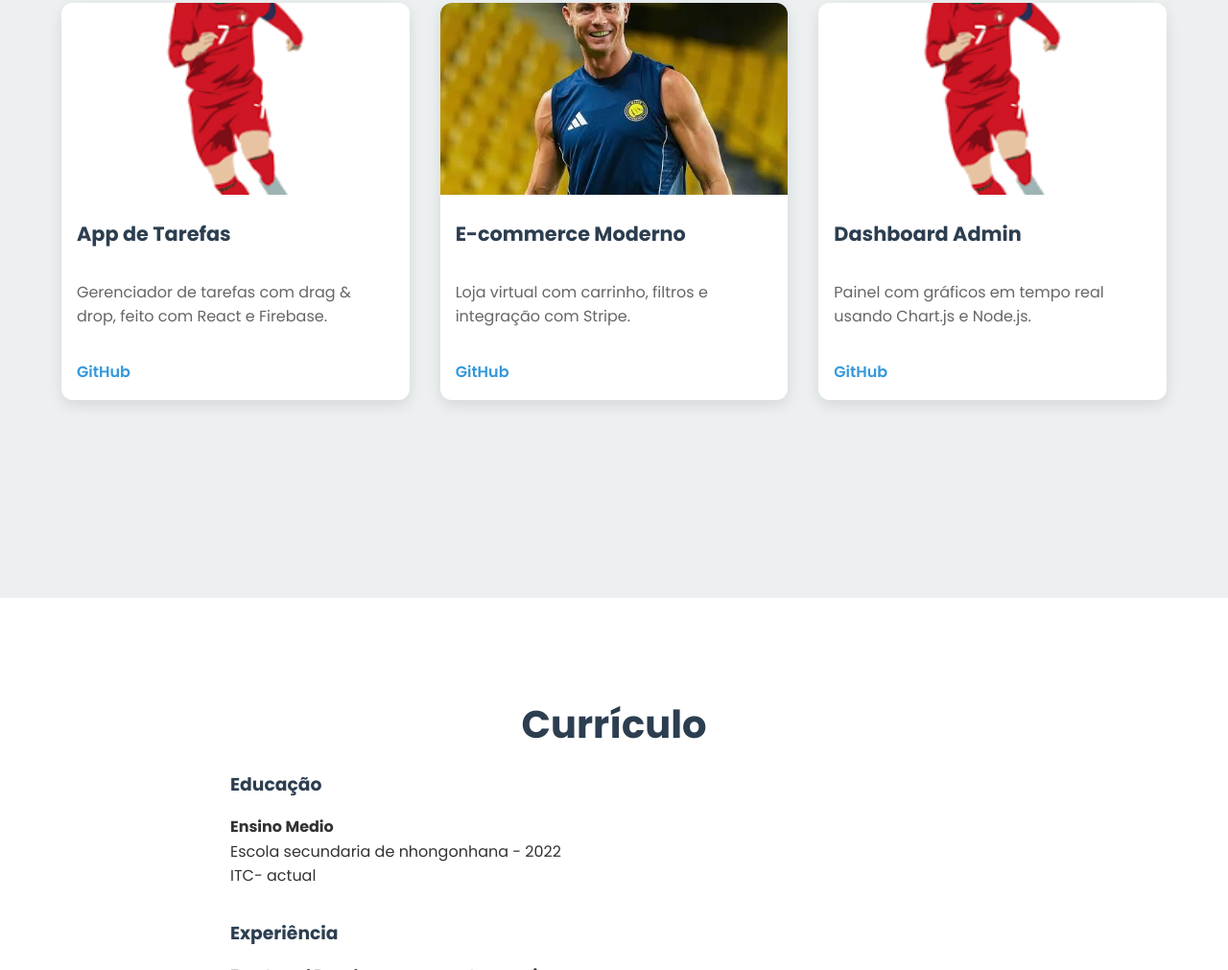
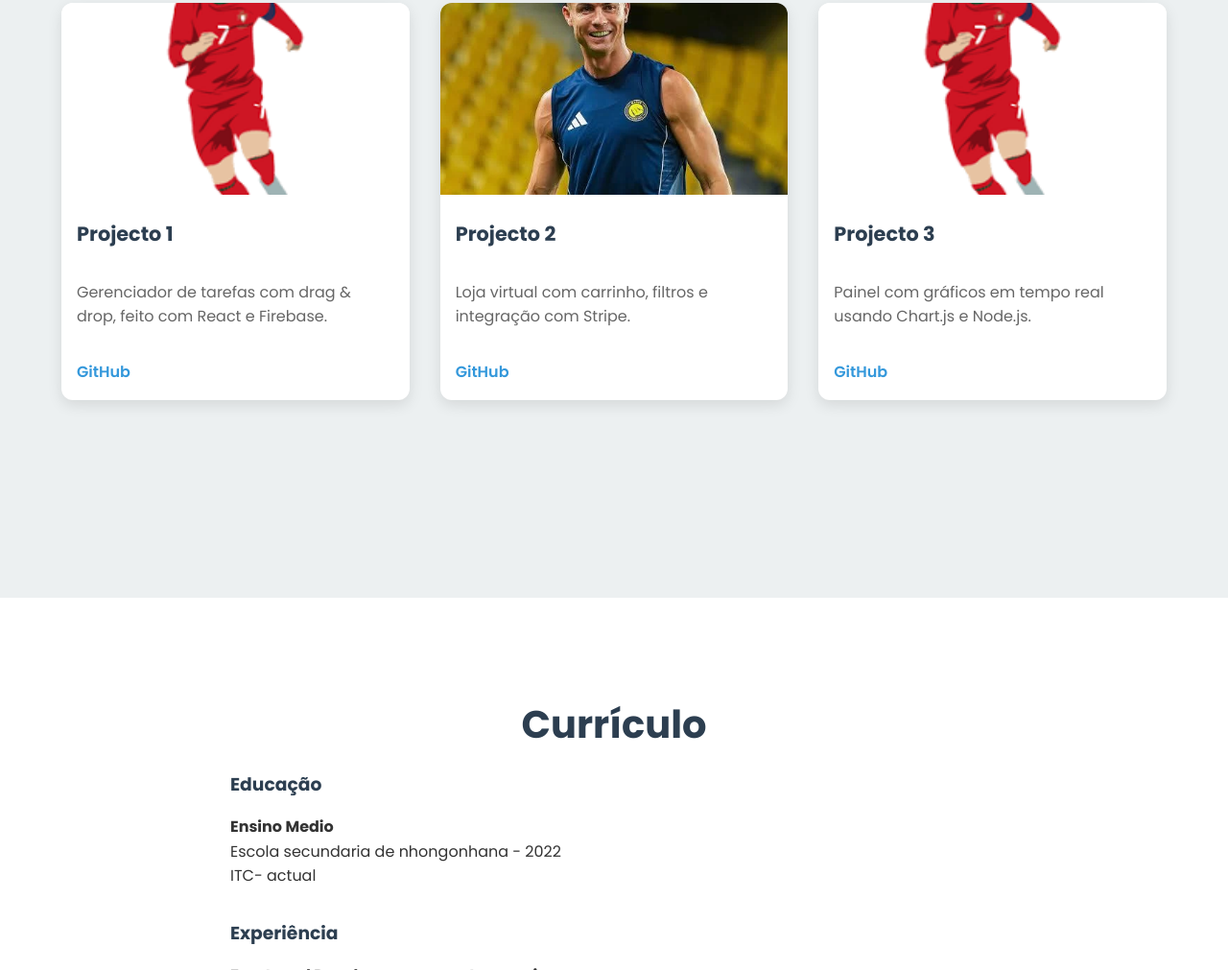
Before and after one commit to JuniorJamo12/porti_martinha, a plain HTML site: page index.html in a window 1280 px wide. Shown: the part 977-1988 px from the top of the page at 96% size. Drawn offline with Linux system fonts and the light colour scheme.

Commit message:
Update index.html

```diff
--- a/index.html
+++ b/index.html
@@ -40,7 +40,7 @@
     <div class="project-grid">
       <div class="project-card">
         <img src="imagens/cr.png" alt="Projeto 1" />
-        <h3>App de Tarefas</h3>
+        <h3>Projecto 1 </h3>
         <p>Gerenciador de tarefas com drag & drop, feito com React e Firebase.</p>
         <div class="links">
           <a href="#" target="_blank">GitHub</a>
@@ -48,7 +48,7 @@
       </div>
       <div class="project-card">
         <img src="imagens/cr7.webp" alt="Projeto 2" />
-        <h3>E-commerce Moderno</h3>
+        <h3>Projecto 2</h3>
         <p>Loja virtual com carrinho, filtros e integração com Stripe.</p>
         <div class="links">
           <a href="#" target="_blank">GitHub</a>
@@ -56,7 +56,7 @@
       </div>
       <div class="project-card">
         <img src="imagens/cr.png" alt="Projeto 3" />
-        <h3>Dashboard Admin</h3>
+        <h3>Projecto 3</h3>
         <p>Painel com gráficos em tempo real usando Chart.js e Node.js.</p>
         <div class="links">
           <a href="#" target="_blank">GitHub</a>
```
